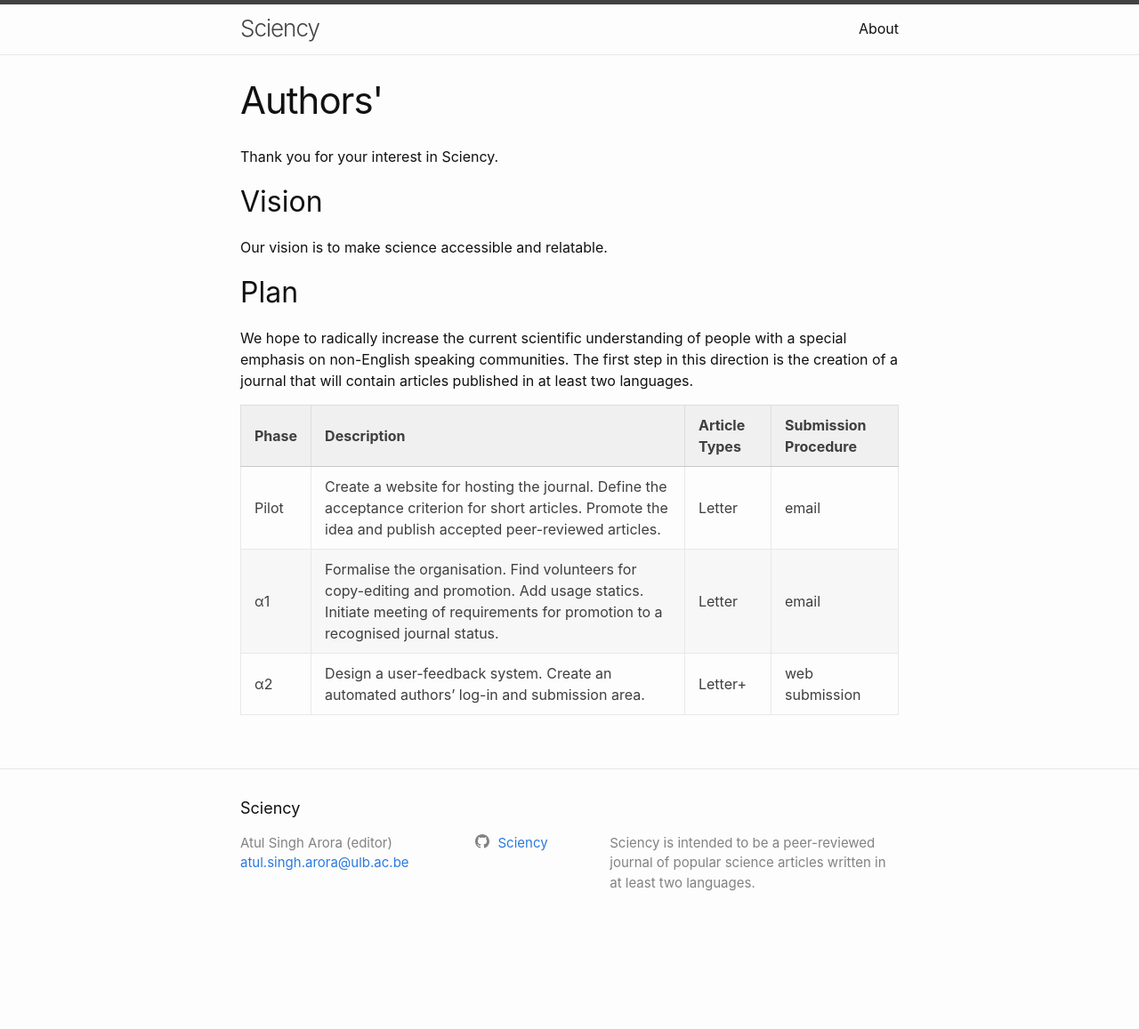
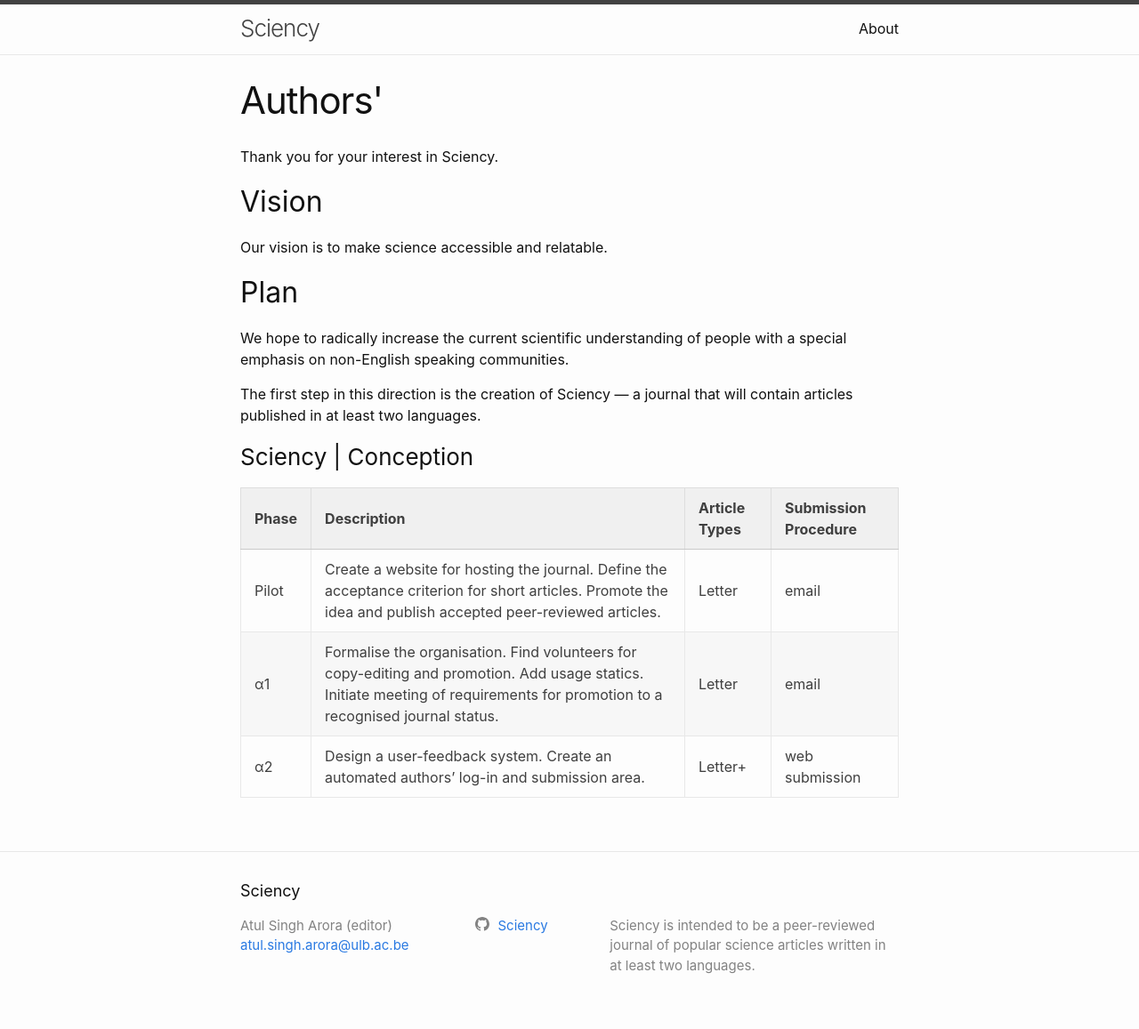
Before and after one commit to Sciency/sciency.github.com, a Jekyll site: the page built from authors.md, in a window 1280 px wide. Shown: the whole page at 89% size. Built offline with Jekyll 4.4.1, drawn with Linux system fonts in a browser that asks for light colours; before the commit the page ends 1064 px from its top, so only the background shows below that.

Commit message:
/ ‘authors.md’

```diff
--- a/authors.md
+++ b/authors.md
@@ -15,7 +15,13 @@ Our vision is to make science accessible and relatable.
 
 ## Plan
 
-We hope to radically increase the current scientific understanding of people with a special emphasis on non-English speaking communities. The first step in this direction is the creation of a journal that will contain articles published in at least two languages.
+We hope to radically increase the current scientific understanding of people with a special emphasis on non-English speaking communities.
+
+The first step in this direction is the creation of Sciency — a journal that will contain articles published in at least two languages.
+
+
+
+### Sciency | Conception
 
 | Phase | Description | Article Types | Submission Procedure |
 |:---|:--|:--|:--|:--|
```
